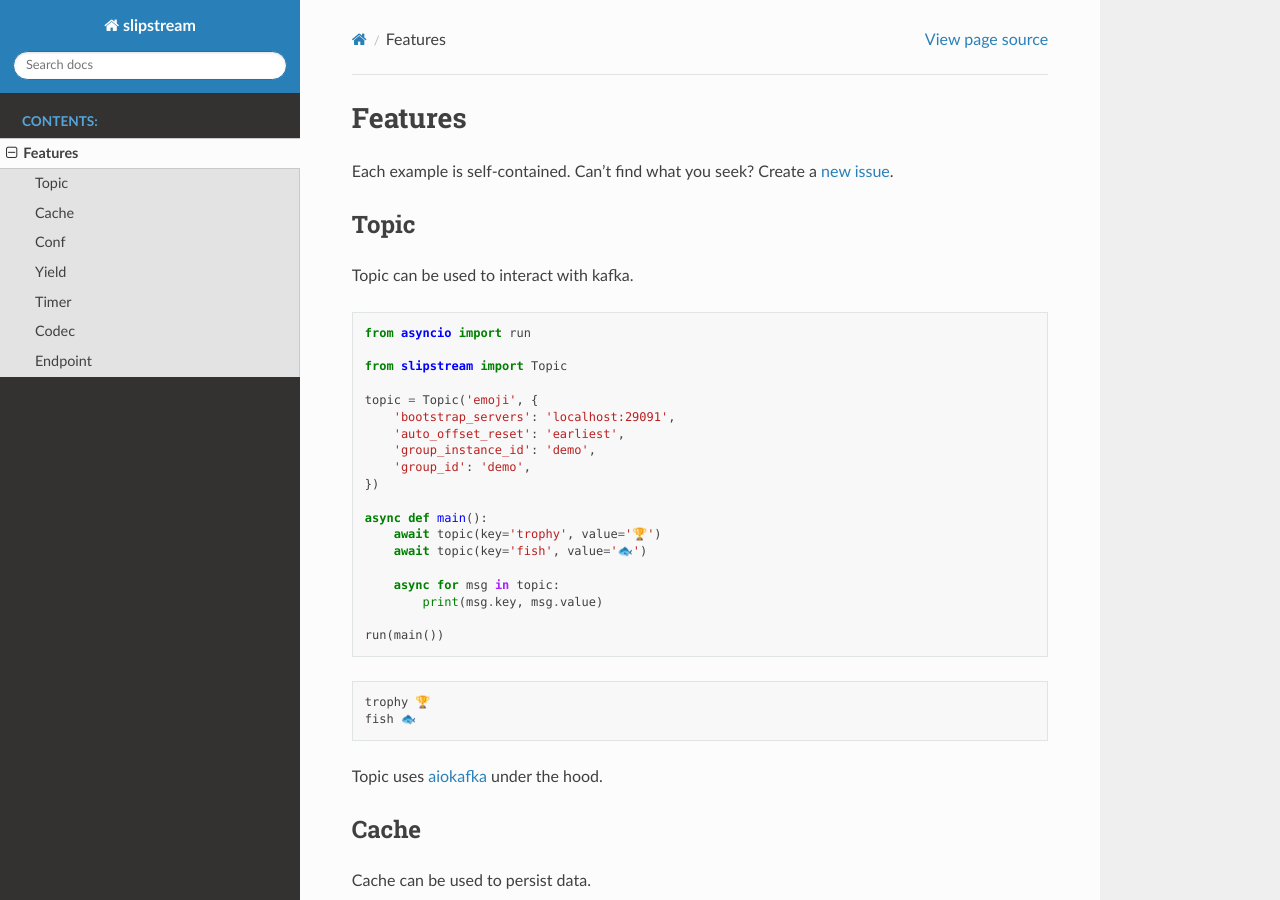
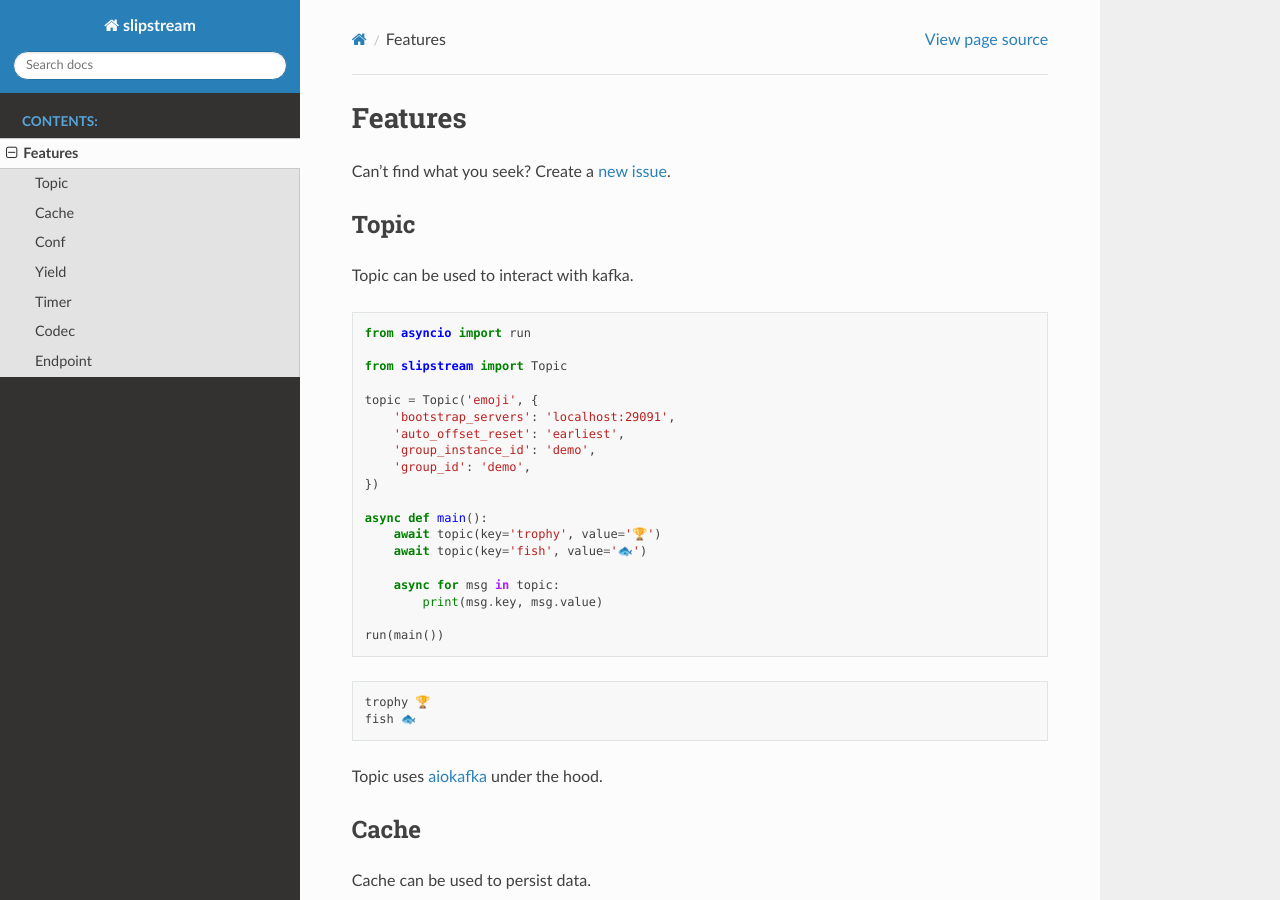
Before and after one commit to Menziess/slipstream-async, a Sphinx documentation site: the page built from docs/source/features.rst, in a window 1280 px wide and 900 px high. Built offline with Sphinx 7.4.7 and the Read the Docs theme 3.1.0, drawn with Linux system fonts in a browser that asks for light colours; pages that are not in the unit, such as notebooks, are missing from menus.

Commit message:
Alter first line in docs.

```diff
--- a/docs/source/features.rst
+++ b/docs/source/features.rst
@@ -3,7 +3,7 @@
 Features
 ============
 
-Each example is self-contained. Can't find what you seek? Create a `new issue <https://github.com/Menziess/slipstream/issues/new>`_.
+Can't find what you seek? Create a `new issue <https://github.com/Menziess/slipstream/issues/new>`_.
 
 Topic
 -----
```
